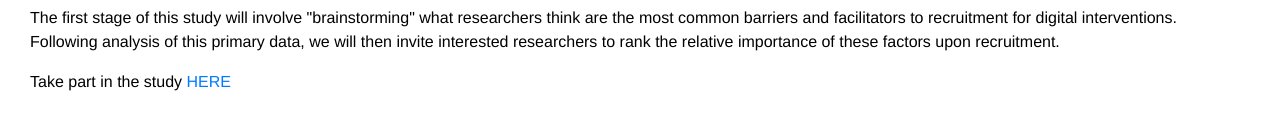
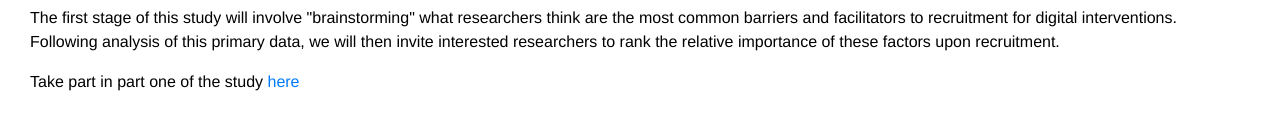
Before and after one commit to sallan2/delphi, a plain HTML site: page index.html in a window 1280 px wide. Shown: the part 612-743 px from the top of the page. Drawn offline with nearby package versions, Linux system fonts and the light colour scheme; a web font is replaced by a local one.

Commit message:
added link

```diff
--- a/index.html
+++ b/index.html
@@ -55,7 +55,7 @@
 
 <p>The first stage of this study will involve "brainstorming" what researchers think are the most common barriers and facilitators to recruitment for digital interventions. Following analysis of this primary data, we will then invite interested researchers to rank the relative importance of these factors upon recruitment.</p>
 
-<p>Take part in the study <a href="https://glasgow-research.onlinesurveys.ac.uk/delphi-study">HERE</a></p>
+<p>Take part in part one of the study <a href="https://glasgow-research.onlinesurveys.ac.uk/delphi-study">here</a></p>
 
         </div>
       </div>
```
